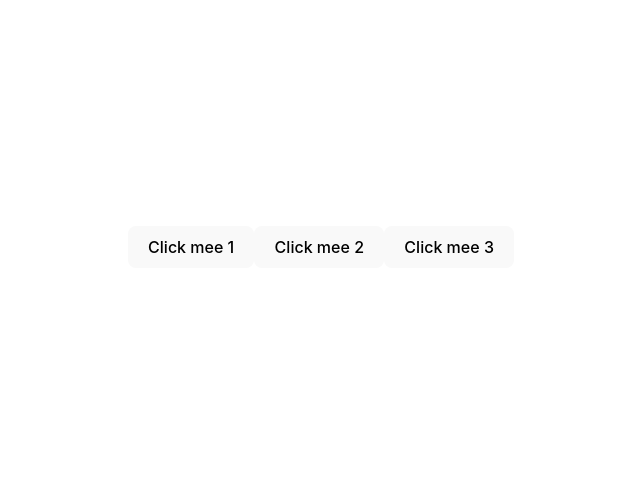
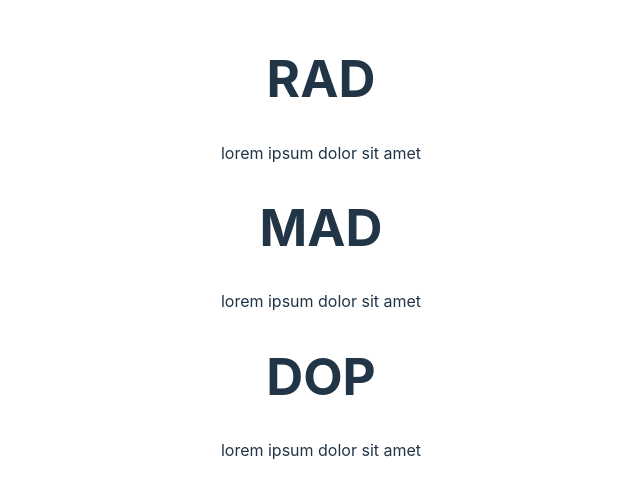
Before and after one commit to pesala-x/React-crash-course, a React (Vite) app: page / in a window 1280 px wide. Shown: the part 153-648 px from the top of the page, without its empty margins (319-959 px from the left). Built offline with nearby package versions, Linux system fonts and the light colour scheme.

Commit message:
pass subject functional values using children to the App.tsx

```diff
--- a/src/App.tsx
+++ b/src/App.tsx
@@ -1,13 +1,22 @@
 import './App.css'
-import {ButtonComponent} from "./assets/component/ButtonComponent.tsx";
+import {Subject} from "./assets/component/Subject.tsx";
+
 
 function App() {
 
   return (
       <>
-          <ButtonComponent>Click mee 1</ButtonComponent>
-          <ButtonComponent>Click mee 2</ButtonComponent>
-          <ButtonComponent>Click mee 3</ButtonComponent>
+          <Subject name = 'RAD'>
+              lorem ipsum dolor sit amet
+          </Subject>
+
+          <Subject name = 'MAD'>
+              lorem ipsum dolor sit amet
+          </Subject>
+
+          <Subject name = 'DOP'>
+              lorem ipsum dolor sit amet
+          </Subject>
       </>
   )
 }
--- /dev/null
+++ b/src/assets/component/Subject.tsx
@@ -0,0 +1,8 @@
+export function Subject({name, children}: {name: string; children: string}) {
+    return (
+        <>
+            <h1>{name}</h1>
+            <p>{children}</p>
+        </>
+    );
+}
```
